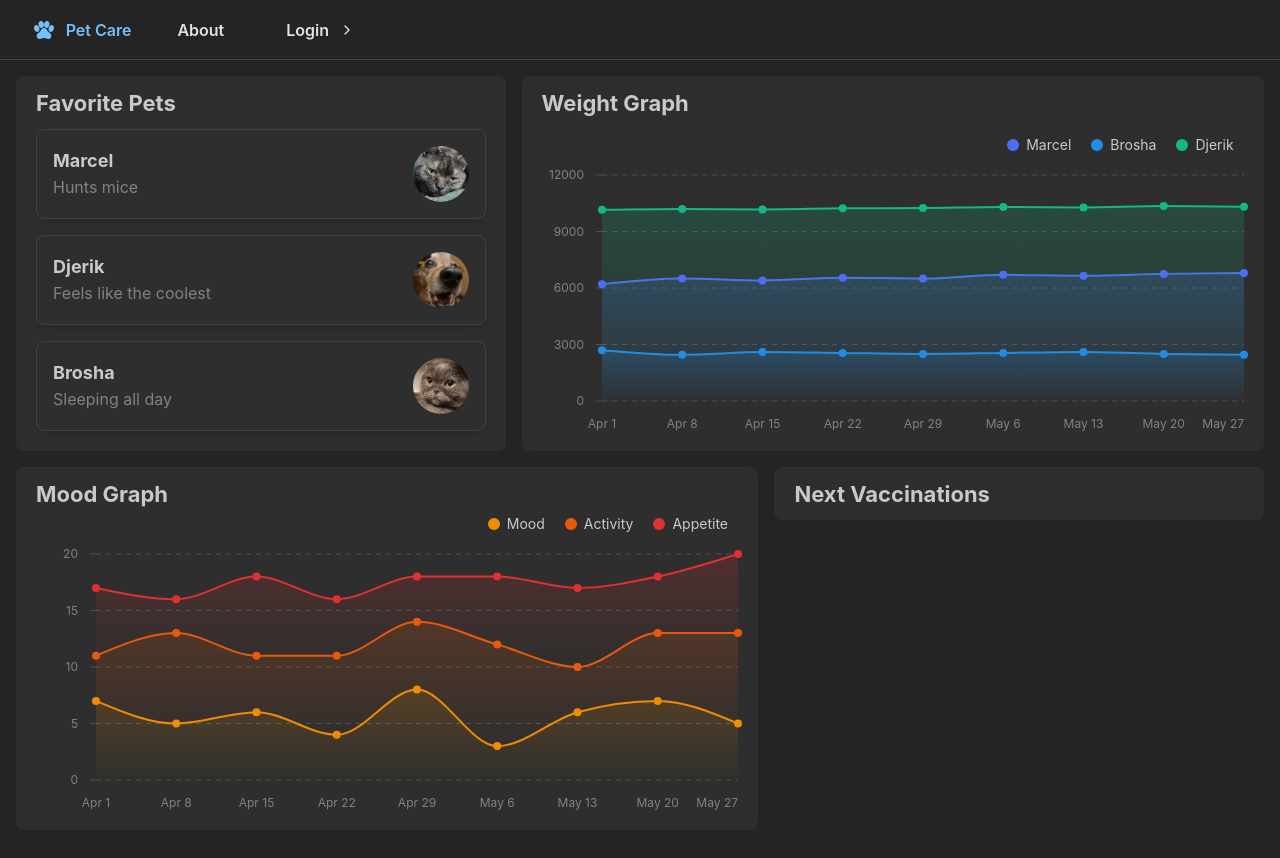
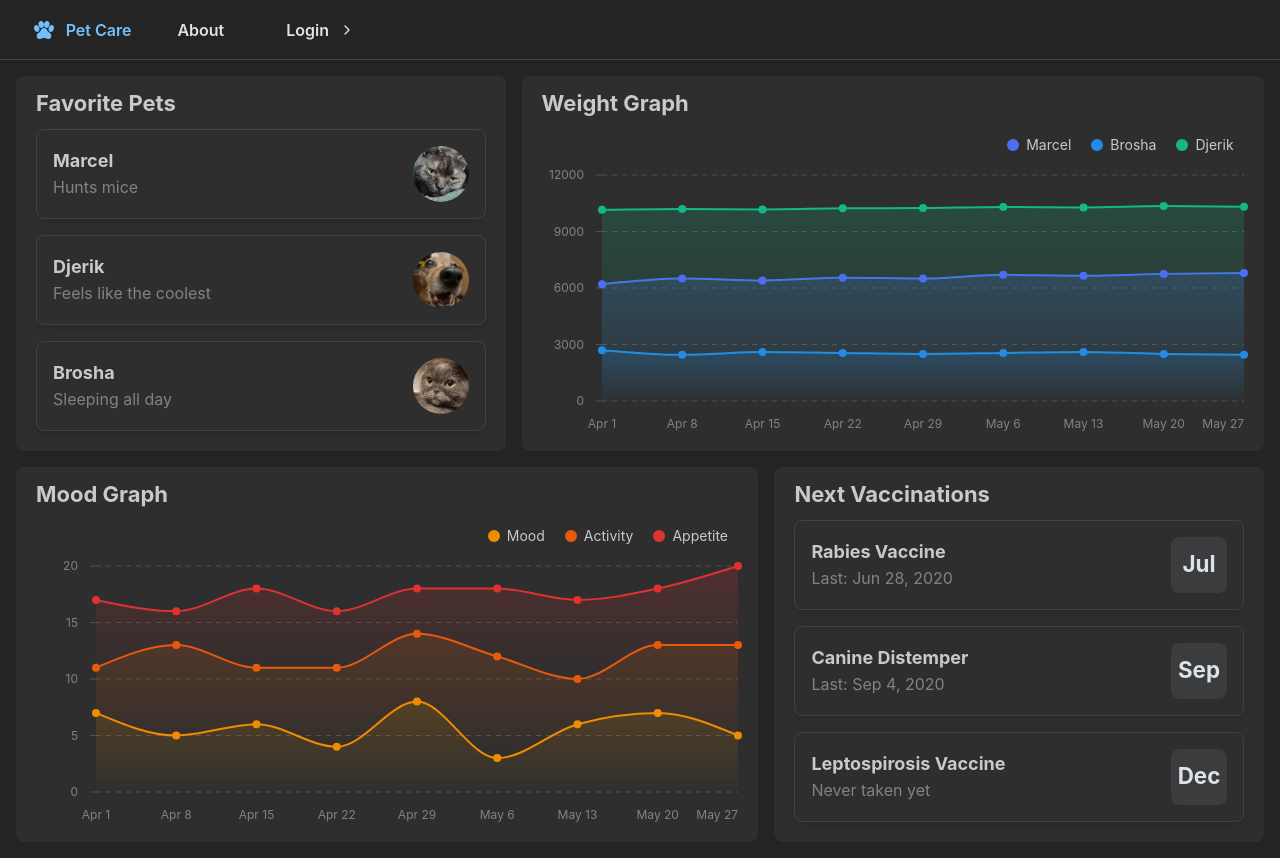
Before and after one commit to potat-dev/pet-care, a Next.js app: page / in a window 1280 px wide. Built offline with nearby package versions, Linux system fonts and the light colour scheme; no server answers.

Commit message:
add vaccine card

```diff
--- a/src/components/Dashboard/MoodCard.tsx
+++ b/src/components/Dashboard/MoodCard.tsx
@@ -5,7 +5,7 @@ import { mood } from '@/data/graphs/mood';
 export default function MoodCard() {
   return (
     <Card padding="lg" radius="md">
-      <Card.Section inheritPadding pt="sm">
+      <Card.Section inheritPadding py="sm">
         <Title order={3}>Mood Graph</Title>
       </Card.Section>
       <AreaChart
--- a/src/components/Dashboard/VaccinationCard.tsx
+++ b/src/components/Dashboard/VaccinationCard.tsx
@@ -1,4 +1,6 @@
-import { Card, Title } from '@mantine/core';
+import { Card, Stack, Title } from '@mantine/core';
+import { VaccineCard } from '@/components/VaccineCard';
+import { vaccineList } from '@/data/vaccdata';
 
 export default function VaccinationCard() {
   return (
@@ -6,6 +8,12 @@ export default function VaccinationCard() {
       <Card.Section inheritPadding py="sm" pb="xs">
         <Title order={3}>Next Vaccinations</Title>
       </Card.Section>
+
+      <Stack gap="md">
+        {vaccineList.map((vaccine) => (
+          <VaccineCard vaccine={vaccine} key={vaccine.name} />
+        ))}
+      </Stack>
     </Card>
   );
 }
--- /dev/null
+++ b/src/components/VaccineCard.tsx
@@ -0,0 +1,26 @@
+'use client';
+
+import { Title, Text, Stack, Card, Group, Avatar } from '@mantine/core';
+
+import { VaccineData } from '@/interfaces/VaccineData';
+
+interface VaccineCardProps {
+  vaccine: VaccineData;
+}
+
+export function VaccineCard({ vaccine }: VaccineCardProps) {
+  return (
+    <Card shadow="sm" padding="md" radius="md" withBorder>
+      <Group justify="space-between">
+        <Stack gap={1}>
+          <Title order={4}>{vaccine.name}</Title>
+          <Text c="dimmed">{vaccine.info}</Text>
+        </Stack>
+        {/* <Avatar src={pet.avatar} radius="xl" size="lg" /> */}
+        <Avatar radius="md" size="lg">
+          {vaccine.date}
+        </Avatar>
+      </Group>
+    </Card>
+  );
+}
--- /dev/null
+++ b/src/data/vaccdata.ts
@@ -0,0 +1,19 @@
+import { VaccineData } from '@/interfaces/VaccineData';
+
+export const vaccineList: VaccineData[] = [
+  {
+    name: 'Rabies Vaccine',
+    date: 'Jul',
+    info: 'Last: Jun 28, 2020',
+  },
+  {
+    name: 'Canine Distemper',
+    date: 'Sep',
+    info: 'Last: Sep 4, 2020',
+  },
+  {
+    name: 'Leptospirosis Vaccine',
+    date: 'Dec',
+    info: 'Never taken yet',
+  },
+];
--- /dev/null
+++ b/src/interfaces/VaccineData.ts
@@ -0,0 +1,5 @@
+export interface VaccineData {
+  name: string;
+  date: string;
+  info: string;
+}
```
Also changed, not shown: 1 other file (tests, documents, lock files or other folders).
